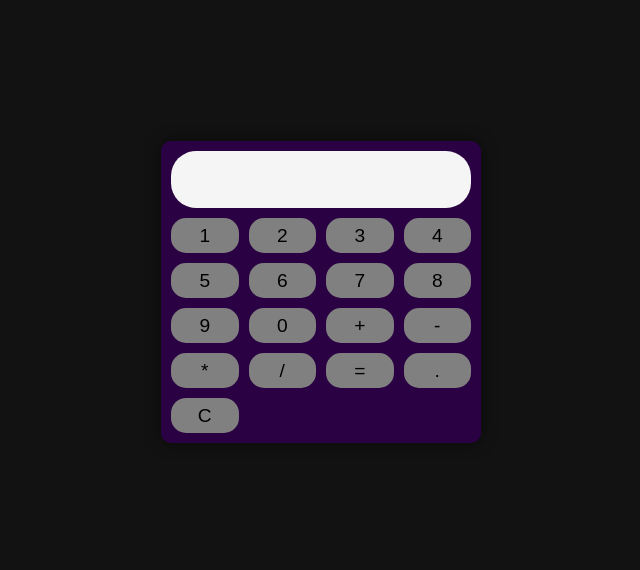
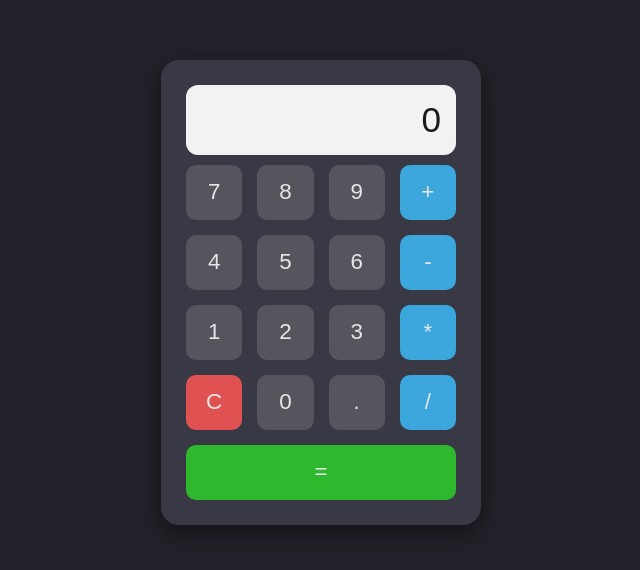
Before and after one commit to BrioAsh/apprentissage-java-script, a plain HTML site: page calculatrice/index.html in a window 1280 px wide. Shown: the part 108-678 px from the top of the page, without its empty margins (319-959 px from the left). Drawn offline with Linux system fonts and the light colour scheme.

Commit message:
modified:   .vscode/settings.json 	new file:   calculatrice/css/login-style.css 	new file:   calculatrice/css/style.css 	modified:   calculatrice/index.html 	modified:   calculatrice/js/main.js 	new file:   calculatrice/login.html 	deleted:    calculatrice/style.css

```diff
--- /dev/null
+++ b/calculatrice/css/style.css
@@ -0,0 +1,80 @@
+*, *::before, *::after {
+  box-sizing: border-box;
+}
+
+body {
+  margin: 0;
+  padding: 0;
+  display: flex;
+  justify-content: center;
+  align-items: center;
+  min-height: 100vh;
+  background-color: hsl(240, 10%, 15%);
+  font-family: 'Segoe UI', Roboto, 'Helvetica Neue', sans-serif;
+}
+
+#calculator-container {
+  width: 320px;
+  background-color: hsl(240, 10%, 25%);
+  border-radius: 18px;
+  box-shadow: 0 8px 25px rgba(0, 0, 0, 0.5);
+  padding: 25px;
+  display: flex;
+  flex-direction: column;
+}
+
+#calculator-display {
+  width: 100%;
+  padding: 15px;
+  background-color: hsl(0, 0%, 95%);
+  color: hsl(0, 0%, 10%);
+  font-size: 2.2em;
+  text-align: right;
+  border: 0;
+  border-radius: 12px;
+  margin-bottom: 10px;
+}
+
+#buttons-grid {
+  display: grid;
+  grid-template-columns: repeat(3, 1fr) 1fr;
+  gap: 15px;
+}
+
+
+
+button {
+  height: 55px;
+  background-color: hsl(240, 5%, 35%);
+  font-size: 1.4em;
+  border: none;
+  border-radius: 10px;
+  cursor: pointer;
+  transition: all 0.2s ease-out;
+  color: hsl(0, 0%, 90%);
+}
+
+button:hover {
+  filter: brightness(1.2);
+  transform: translateY(-2px);
+  box-shadow: 0 4px 10px rgba(0, 0, 0, 0.2);
+}
+
+button:active {
+  transform: translateY(0);
+  filter: brightness(0.9);
+  box-shadow: inset 0 2px 5px rgba(0, 0, 0, 0.3);
+}
+
+.button_operator {
+  background-color: hsl(200, 70%, 55%);
+}
+
+.button_equals {
+  background-color: hsl(120, 60%, 45%);
+  grid-column: span 4;
+}
+
+.button_clear {
+  background-color: hsl(0, 70%, 60%);
+}
--- a/calculatrice/index.html
+++ b/calculatrice/index.html
@@ -4,29 +4,29 @@
     <meta charset="UTF-8">
     <meta name="viewport" content="width=device-width, initial-scale=1.0">
     <title>Calculatrice</title>
-    <link rel="stylesheet" href="style.css">
+    <link rel="stylesheet" href="css/style.css">
 </head>
 <body>
     <div id="calculator-container">
         <input type="text" id="calculator-display" readonly>
         <div id="buttons-grid">
-            <button class="button-number">1</button>
-            <button class="button-number">2</button>
-            <button class="button-number">3</button>
-            <button class="button-number">4</button>
-            <button class="button-number">5</button>
-            <button class="button-number">6</button>
-            <button class="button-number">7</button>
-            <button class="button-number">8</button>
-            <button class="button-number">9</button>
-            <button class="button-number">0</button>
-            <button class="button-operator">+</button>
-            <button class="button-operator">-</button>
-            <button class="button-operator">*</button>
-            <button class="button-operator">/</button>
-            <button class="button-equals">=</button>
-            <button class="button-decimal">.</button>
-            <button class="button-clear">C</button>
+            <button class="button_number">7</button>
+            <button class="button_number">8</button>
+            <button class="button_number">9</button>
+            <button class="button_operator">+</button>
+            <button class="button_number">4</button>
+            <button class="button_number">5</button>
+            <button class="button_number">6</button>
+            <button class="button_operator">-</button>
+            <button class="button_number">1</button>
+            <button class="button_number">2</button>
+            <button class="button_number">3</button>
+            <button class="button_operator">*</button>
+            <button class="button_clear">C</button>
+            <button class="button_number">0</button>
+            <button class="button_decimal">.</button>
+            <button class="button_operator">/</button>
+            <button class="button_equals">=</button>
         </div>
     </div>
     <script src="js/main.js"></script>
--- a/calculatrice/js/main.js
+++ b/calculatrice/js/main.js
@@ -1,3 +1,99 @@
-const display = document.querySelector('calculator-display');
+const display = document.querySelector('#calculator-display');
+const buttons = document.querySelectorAll('button');
 
-const buttons = document.querySelectorAll('button');
+let currentExpression = '';
+display.value = '0';
+
+for (const button of buttons) {
+
+    button.addEventListener('click', (event) => {
+    const buttonValue = event.target.textContent;
+    console.log(event.target.textContent);
+
+    if (buttonValue >= '0' && buttonValue <= '9' || buttonValue === '.') {
+        if (display.value === '0' && buttonValue !== '.') {
+            display.value = buttonValue;
+        }
+
+        else if (buttonValue === '.') {
+            if (!display.value.includes('.')) {
+                display.value += buttonValue;
+            }
+            if (display.value === '' && buttonValue === '.') {
+                display.value = '0.';
+            }
+        }
+
+        else {
+            display.value += buttonValue;
+        }
+    currentExpression = display.value;
+        }
+        // --- Logique pour le bouton CLEAR (C) ---
+        else if (buttonValue === 'C') {
+            display.value = '0';
+            currentExpression = '';
+        }
+        // --- LOGIQUE POUR LES OPÉRATEURS (+, -, *, /) ---
+        else if (buttonValue === '+' || buttonValue === '-' || buttonValue === '*' || buttonValue === '/') {
+            const lastChar = currentExpression.slice(-1);
+
+            const isLastCharAnOperator = ['+', '-', '*', '/'].includes(lastChar);
+
+            if (display.value === '0' && buttonValue !== '-') {
+
+                 display.value = buttonValue;
+                 currentExpression = buttonValue;
+            }
+
+            else if (isLastCharAnOperator) {
+                currentExpression = currentExpression.slice(0, -1) + buttonValue;
+                display.value = currentExpression;
+            }
+
+            else {
+                currentExpression += buttonValue;
+                display.value = currentExpression;
+            }
+        }
+        // --- NOUVELLE LOGIQUE POUR LE BOUTON ÉGAL (=) ---
+        else if (buttonValue === '=') {
+            try {
+
+                if (currentExpression === '') {
+                    display.value = '0';
+                    return;
+                }
+
+
+                let finalExpression = currentExpression;
+                const lastChar = finalExpression.slice(-1);
+                const isLastCharAnOperator = ['+', '-', '*', '/'].includes(lastChar);
+                if (isLastCharAnOperator) {
+                    finalExpression = finalExpression.slice(0, -1);
+                }
+
+
+                let result = eval(finalExpression);
+
+
+                if (isNaN(result) || !isFinite(result)) {
+                    display.value = 'Error';
+                    currentExpression = '';
+                } else {
+
+                    result = parseFloat(result.toFixed(8));
+
+                    display.value = result;
+                    currentExpression = String(result);
+                }
+
+            } catch (error) {
+
+                display.value = 'Error';
+                currentExpression = '';
+                console.error("Erreur de calcul:", error);
+            }
+        }
+    });
+}
--- a/calculatrice/style.css
+++ /dev/null
@@ -1,57 +0,0 @@
-*, *::before, *::after {
-  box-sizing: border-box;
-}
-
-body {
-  margin: 0;
-  padding: 0;
-  display: flex;
-  justify-content: center;
-  align-items: center;
-  min-height: 100vh;
-  background-color: rgb(19, 18, 18);
-  font-family: Arial, sans-serif;
-}
-
-#calculator-container {
-  width: 320px;
-  background-color: rgb(42, 1, 66);
-  border-radius: 10px;
-  box-shadow: 0 0 15px rgba(0, 0, 0, 0.5);
-  padding: 10px;
-  display: flex;
-  flex-direction: column;
-}
-
-#calculator-display {
-  width: 100%;
-  padding: 10px;
-  background-color: whitesmoke;
-  color: black;
-  font-size: 2em;
-  text-align: right;
-  border: 0;
-  border-radius: 25px;
-  margin-bottom: 10px;
-}
-
-#buttons-grid {
-  display: grid;
-  grid-template-columns: repeat(4, 1fr);
-  gap: 10px;
-}
-
-button {
-  height: 35px;
-  background-color: grey;
-  font-size: 1.2em;
-  border: none;
-  border-radius: 15px;
-  cursor: pointer;
-  transition: 0.3s ease-in-out;
-}
-
-button:hover {
-  background-color: aliceblue;
-  box-shadow: 0 4px 8px rgba(0, 0, 0, 0.3);
-}
```
Also changed, not shown: calculatrice/login.html (added, +25 -0 lines), calculatrice/css/login-style.css (added).
